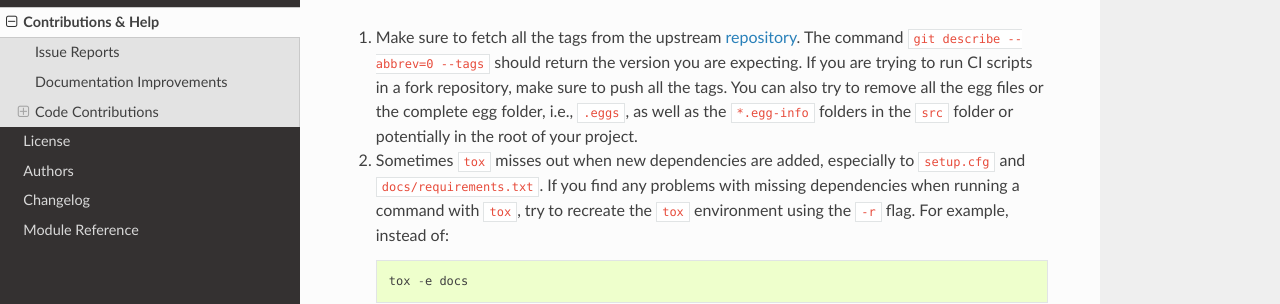
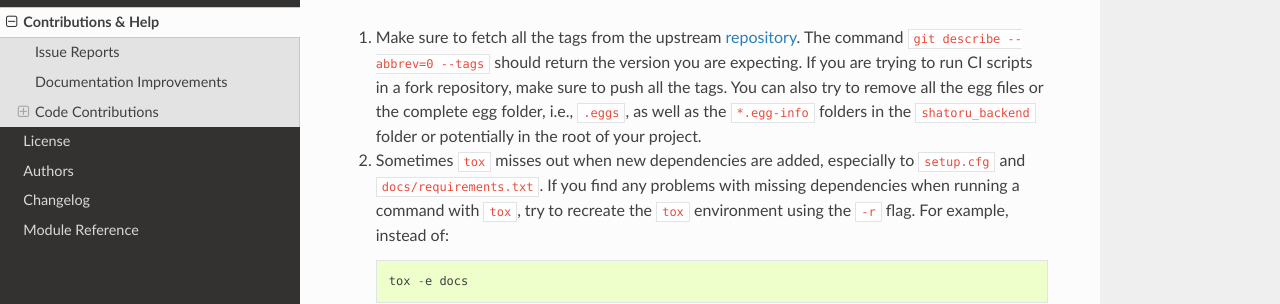
Before and after one commit to sp-95/shatoru-backend, a Sphinx documentation site: the page built from docs/contributing.rst, in a window 1280 px wide and 900 px high, scrolled down 3672 px. Shown: the part 154-458 px from the top of the window. Built offline with Sphinx 7.4.7 and the Read the Docs theme 2.0.0, drawn with Linux system fonts in a browser that asks for light colours.

Commit message:
[fix] Change src to shatoru_backend

```diff
--- a/CONTRIBUTING.rst
+++ b/CONTRIBUTING.rst
@@ -180,7 +180,7 @@ package:
    are expecting. If you are trying to run CI scripts in a fork repository,
    make sure to push all the tags.
    You can also try to remove all the egg files or the complete egg folder, i.e.,
-   ``.eggs``, as well as the ``*.egg-info`` folders in the ``src`` folder or
+   ``.eggs``, as well as the ``*.egg-info`` folders in the ``shatoru_backend`` folder or
    potentially in the root of your project.
 
 #. Sometimes |tox|_ misses out when new dependencies are added, especially to
--- a/docs/conf.py
+++ b/docs/conf.py
@@ -18,7 +18,7 @@ __location__ = os.path.dirname(__file__)
 # If extensions (or modules to document with autodoc) are in another directory,
 # add these directories to sys.path here. If the directory is relative to the
 # documentation root, use os.path.abspath to make it absolute, like shown here.
-sys.path.insert(0, os.path.join(__location__, "../src"))
+sys.path.insert(0, os.path.join(__location__, "../shatoru_backend"))
 
 # -- Run sphinx-apidoc -------------------------------------------------------
 # This hack is necessary since RTD does not issue `sphinx-apidoc` before running
--- a/setup.cfg
+++ b/setup.cfg
@@ -40,7 +40,7 @@ zip_safe = False
 packages = find_namespace:
 include_package_data = True
 package_dir =
-    =src
+    =shatoru_backend
 
 # Require a min/specific Python version (comma-separated conditions)
 python_requires = >=3.10
@@ -59,7 +59,7 @@ install_requires =
 
 
 [options.packages.find]
-where = src
+where = shatoru_backend
 exclude =
     tests
 
```
Also changed, not shown: 2 other files.
